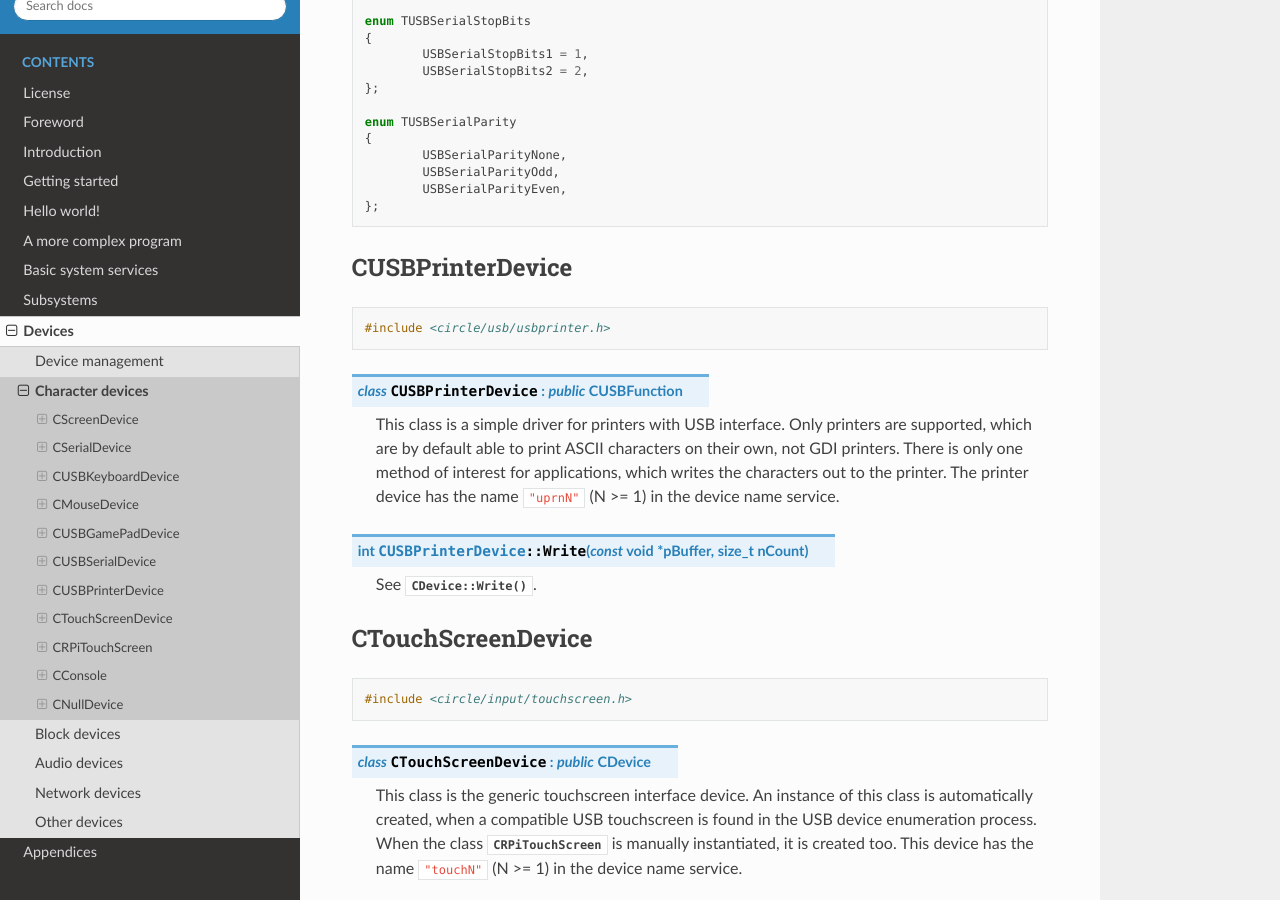
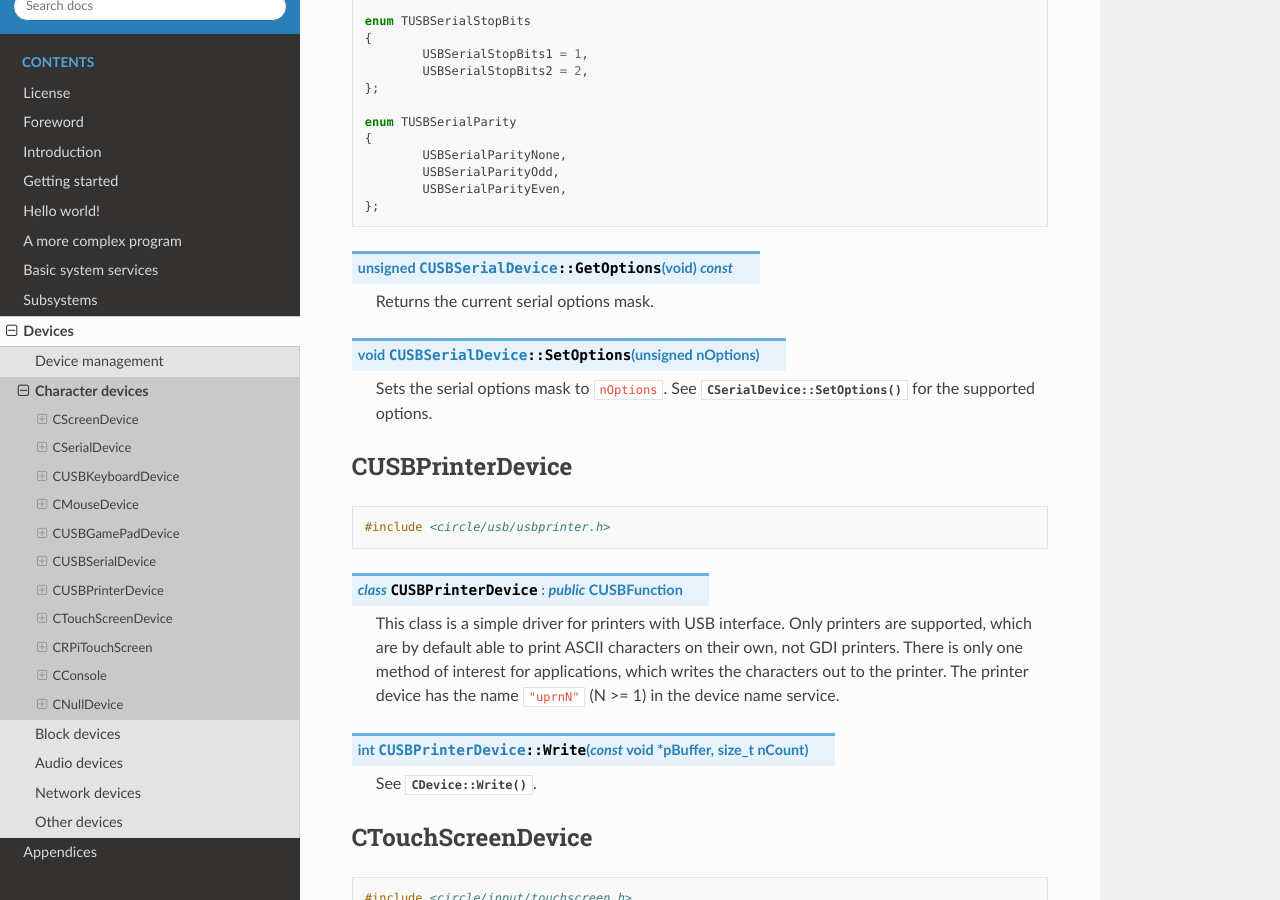
Before and after one commit to rsta2/circle-docs, a Sphinx documentation site: the page built from docs/devices/character-devices.rst, in a window 1280 px wide and 900 px high, scrolled down 18218 px. Built offline with Sphinx 7.4.7 and the Read the Docs theme 2.0.0, drawn with Linux system fonts in a browser that asks for light colours.

Commit message:
devices/character-devices: Update class CUSBSerialDevice

```diff
--- a/docs/devices/character-devices.rst
+++ b/docs/devices/character-devices.rst
@@ -644,6 +644,14 @@ CUSBSerialDevice
 		USBSerialParityEven,
 	};
 
+.. cpp:function:: unsigned CUSBSerialDevice::GetOptions (void) const
+
+	Returns the current serial options mask.
+
+.. cpp:function:: void CUSBSerialDevice::SetOptions (unsigned nOptions)
+
+	Sets the serial options mask to ``nOptions``. See :cpp:func:`CSerialDevice::SetOptions()` for the supported options.
+
 CUSBPrinterDevice
 ^^^^^^^^^^^^^^^^^
 
```
